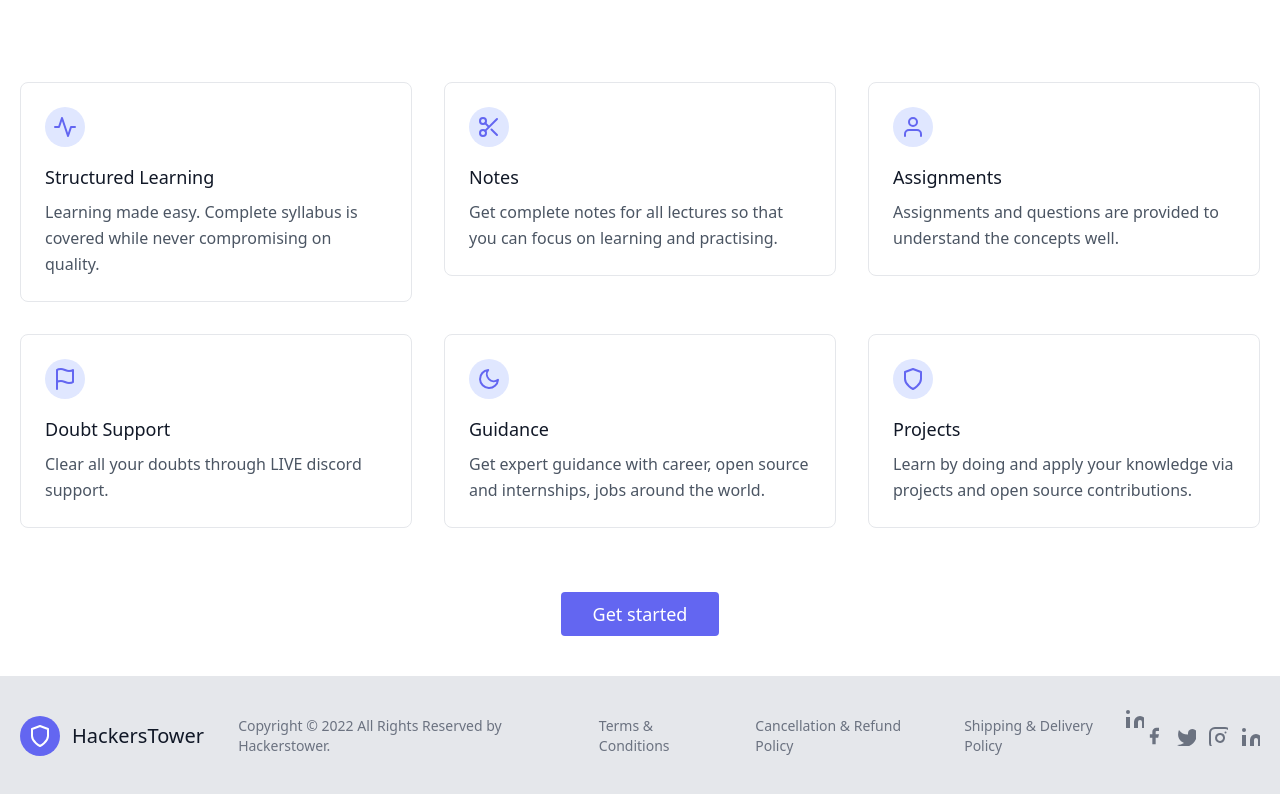
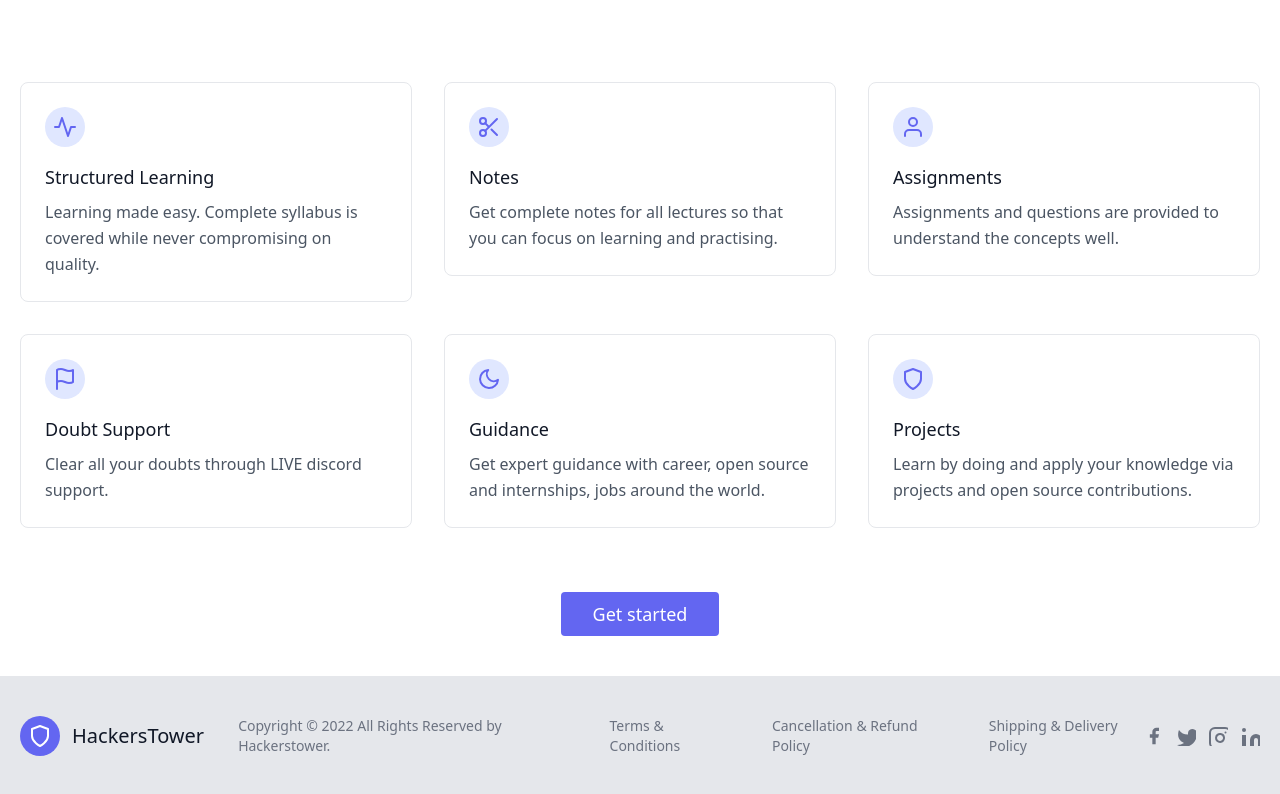
Before and after one commit to tony83033/HackersTower-nextjs, a Next.js app: page / in a window 1280 px wide. Shown: the part 795-1589 px from the top of the page. Built offline with nearby package versions, Linux system fonts and the light colour scheme.

Commit message:
fix footer

```diff
--- a/components/Footer.js
+++ b/components/Footer.js
@@ -54,7 +54,7 @@ const Footer = () => {
 
     </p>
       </a>
-      <a className="ml-3 text-gray-500">
+      {/* <a className="ml-3 text-gray-500">
         <svg
           fill="currentColor"
           stroke="currentColor"
@@ -70,7 +70,7 @@ const Footer = () => {
           />
           <circle cx={4} cy={4} r={2} stroke="none" />
         </svg>
-      </a>
+      </a> */}
     </span>
 
     <span className="inline-flex sm:ml-auto sm:mt-0 mt-4 justify-center sm:justify-start">
```
